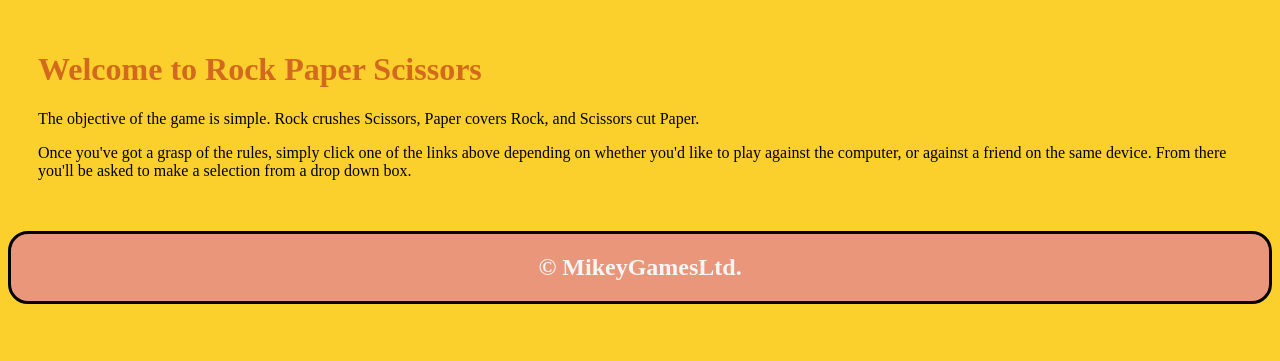
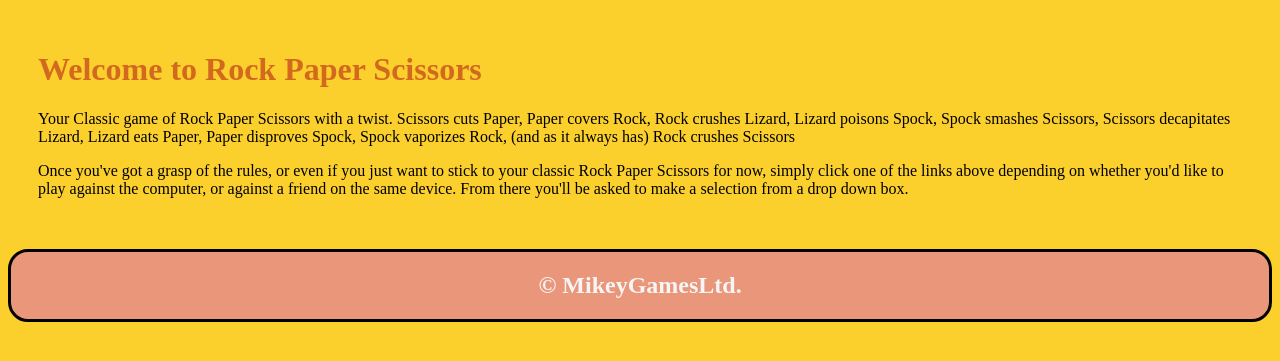
Before and after one commit to PariffinAxe/Week_3_Homework, a Flask app: page / in a window 1280 px wide. Shown: the part 108-469 px from the top of the page. Run offline with Flask 2, Linux system fonts and the light colour scheme.

Commit message:
updated rules

```diff
--- a/app/templates/rules.html
+++ b/app/templates/rules.html
@@ -5,10 +5,13 @@
 <h1>Welcome to Rock Paper Scissors</h1>
 <main>
     <p>
-        The objective of the game is simple. Rock crushes Scissors, Paper covers Rock, and Scissors cut Paper.
+        Your Classic game of Rock Paper Scissors with a twist. Scissors cuts Paper, Paper covers Rock, Rock crushes Lizard,
+        Lizard poisons Spock, Spock smashes Scissors, Scissors decapitates Lizard, Lizard eats Paper, Paper disproves Spock,
+        Spock vaporizes Rock, (and as it always has) Rock crushes Scissors
     </p>
     <p>
-        Once you've got a grasp of the rules, simply click one of the links above depending on whether you'd like to play against the computer, or against a friend on the same device.
+        Once you've got a grasp of the rules, or even if you just want to stick to your classic Rock Paper Scissors for now,
+        simply click one of the links above depending on whether you'd like to play against the computer, or against a friend on the same device.
         From there you'll be asked to make a selection from a drop down box.
     </p>
 </main>
```
